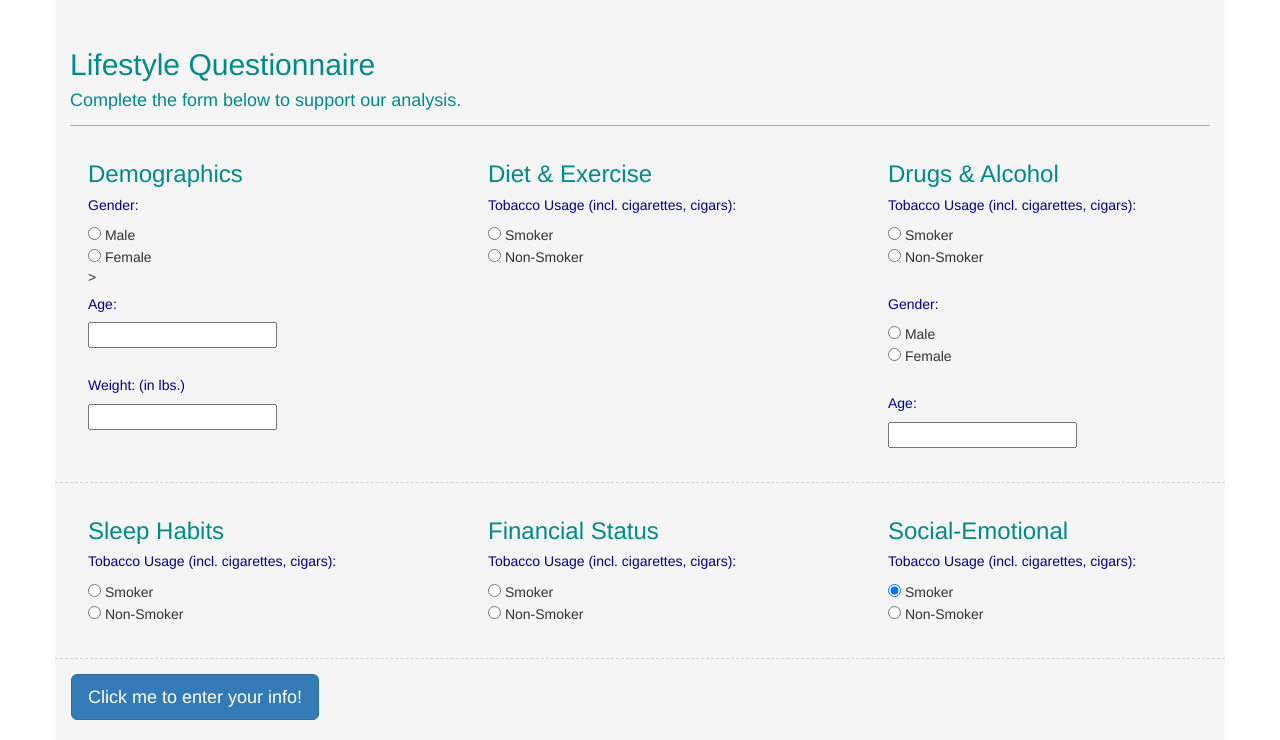
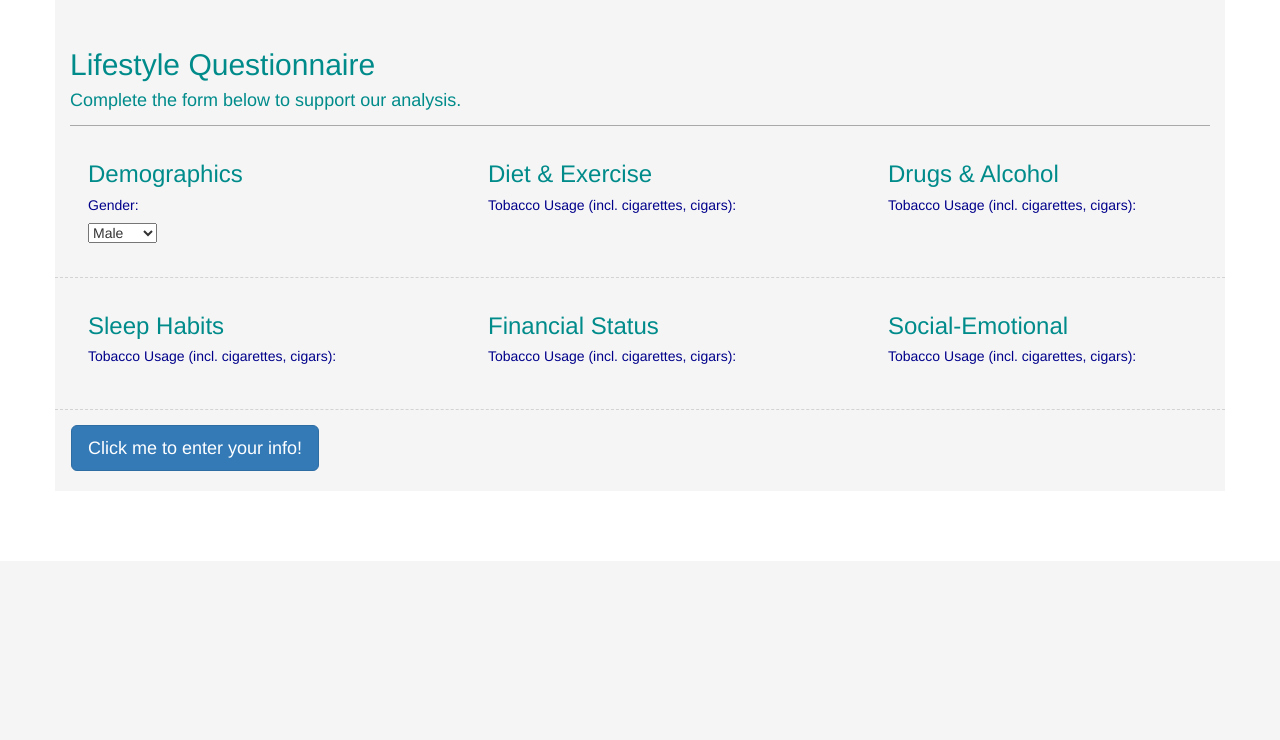
Before and after one commit to ikleinman/final_proj, a Flask app: page / in a window 1280 px wide. Shown: the part 239-979 px from the top of the page. After the commit the page ends 710 px from the top, so only its background shows below. Run offline with Flask 2, Linux system fonts and the light colour scheme; some libraries are stand-ins or nearby versions.

Commit message:
added js to index file

```diff
--- a/templates/index.html
+++ b/templates/index.html
@@ -8,6 +8,7 @@
     <title>Sleep Questionnaire</title>
     <link rel="stylesheet" href="https://maxcdn.bootstrapcdn.com/bootstrap/3.3.7/css/bootstrap.min.css">
     <link rel="stylesheet" href="static/style.css">
+    <link rel="stylesheet" href="assets/js/submit.js">
 
 </head>
 
@@ -39,14 +40,11 @@
                             <div class="card-body" id="questionnaire">
                       <h3 class="section">Demographics</h3>
                                 <h5 class="card-subtitle">Gender:</h5>
-
-                        <input type="radio" name="category" value="Male" checked> Male<br>
-                        <input type="radio" name="category" value="Female"> Female<br>
-                        ><br>
-                        <h5 class="card-subtitle">Age:</h5>
-                      <input id="nameField" type="number" name = "age"><br><br>
-                      <h5 class="card-subtitle">Weight: (in lbs.)</h5>
-                      <input id="nameField" type="number" name = "age"><br>
+                                <select name="gender">
+                                    <option value="Male">Male</option>
+                                    <option value="Female">Female</option>
+                                </select>
+                      <br>
                       <br></div>
                     </div></div>
 
@@ -56,9 +54,7 @@
                                     <h3 class="section">Diet & Exercise</h3>
                           <h5 class="card-subtitle">Tobacco Usage (incl. cigarettes, cigars):</h5>
 
-                            <input type="radio" name="category" value="Smoker" checked> Smoker<br>
-                            <input type="radio" name="category" value="Non-Smoker"> Non-Smoker<br>
-                            <br>
+                        <br>
                             </div>
                         </div>
                   </div>
@@ -69,17 +65,6 @@
                                 <div class="card-body" id="questionnaire">
                                         <h3 class="section">Drugs & Alcohol</h3>
                                         <h5 class="card-subtitle">Tobacco Usage (incl. cigarettes, cigars):</h5>
-
-                                          <input type="radio" name="category" value="Smoker" checked> Smoker<br>
-                                          <input type="radio" name="category" value="Non-Smoker"> Non-Smoker<br>
-                                          <br>
-                                          <h5 class="card-subtitle">Gender:</h5>
-
-                                          <input type="radio" name="category" value="Male" checked> Male<br>
-                                          <input type="radio" name="category" value="Female"> Female<br>
-                                          <br>
-                                          <h5 class="card-subtitle">Age:</h5>
-                                        <input id="nameField" type="number" name = "age"><br>
                                         <br>
                                 </div>
                             </div>
@@ -92,10 +77,7 @@
                                     <div class="card-body" id="questionnaire">
                                         <h3 class="section">Sleep Habits</h3>
                               <h5 class="card-subtitle">Tobacco Usage (incl. cigarettes, cigars):</h5>
-
-                                <input type="radio" name="category" value="Smoker" checked> Smoker<br>
-                                <input type="radio" name="category" value="Non-Smoker"> Non-Smoker<br>
-                                <br>
+                              <br>
                                 </div>
                             </div>
                       </div>
@@ -105,10 +87,7 @@
                                 <div class="card-body" id="questionnaire">
                                     <h3 class="section">Financial Status</h3>
                           <h5 class="card-subtitle">Tobacco Usage (incl. cigarettes, cigars):</h5>
-
-                            <input type="radio" name="category" value="Smoker" checked> Smoker<br>
-                            <input type="radio" name="category" value="Non-Smoker"> Non-Smoker<br>
-                            <br>
+                          <br>
                             </div>
                         </div>
                   </div>
@@ -118,10 +97,7 @@
                                     <div class="card-body" id="questionnaire">
                                         <h3 class="section">Social-Emotional</h3>
                               <h5 class="card-subtitle">Tobacco Usage (incl. cigarettes, cigars):</h5>
-
-                                <input type="radio" name="category" value="Smoker" checked> Smoker<br>
-                                <input type="radio" name="category" value="Non-Smoker"> Non-Smoker<br>
-                                </form><br>
+                              <br>
                                 </div>
                             </div>
                       </div>
```
